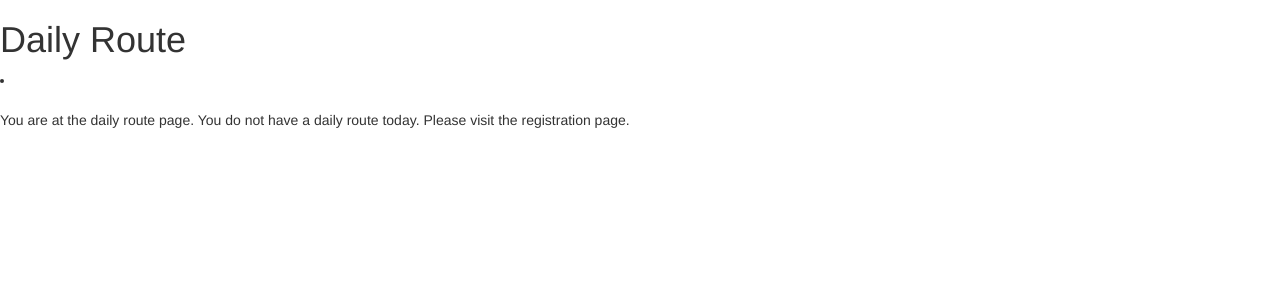
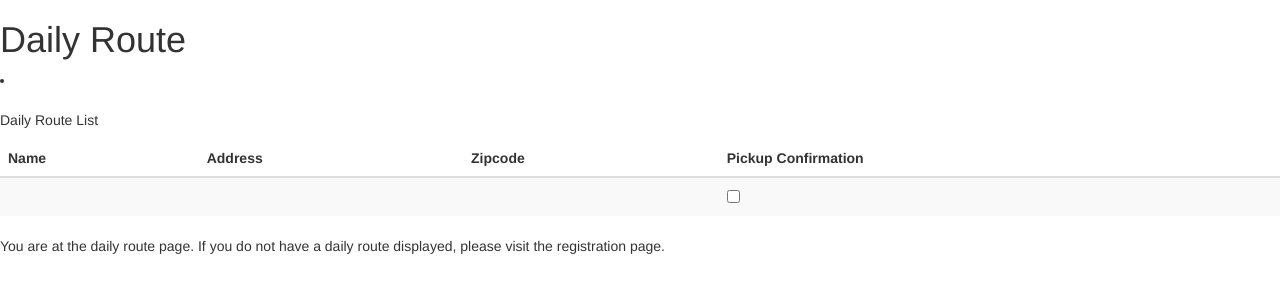
Before and after one commit to Mr-Nelson/TrashCollector, a Django app: page /employees/lookup/ in a window 1280 px wide. Shown: the top 300 px of the page. Run offline with Django 3.2, Linux system fonts and the light colour scheme; a user stored in the database is signed in; tables that the repository leaves empty hold one stand-in row (values such as "Sample post"); some libraries are stand-ins or nearby versions.

Commit message:
Daily Route HTML updated to display list of customers

```diff
--- a/trash_collector/customers/models.py
+++ b/trash_collector/customers/models.py
@@ -16,6 +16,6 @@
     zip_code = models.CharField(max_length=5, null=True)
 
     def __repr__(self):
-        return self.name, self.zip_code, self.balance.__format__(self=self)
+        return self.name, self.zip_code, self.balance
     def __str__(self):
         return self.name, self.zip_code, self.balance
--- a/trash_collector/employees/templates/employees/Daily Route.html
+++ b/trash_collector/employees/templates/employees/Daily Route.html
@@ -6,9 +6,7 @@
 
 {% block content %}
   <li><h2>{{Employee.daily_filter}}</h2></li>
-  {% if Employee.daily_filter  %}
-
-  <table class="table table-striped">
+    <table class="table table-striped">
         <thead title="Customers">
           <p>Daily Route List</p>
           <tr>
@@ -19,7 +17,7 @@
           </tr>
         </thead>
         <tbody>
-        {% for Customer in customers %}
+        {% for Customer in create_route %}
           <tr>
             <td>{{Customer.name}}</td>
             <td>{{Customer.address}}</td>
@@ -28,8 +26,7 @@
           </tr>
         {% endfor %}
        </tbody>
-      </table>
-  {% else %}
-    <p>You are at the daily route page. You do not have a daily route today. Please visit the registration page.</p>
-  {% endif %}
+    </table>
+    <p>You are at the daily route page. If you do not have a daily route displayed, please visit the registration page.</p>
+
 {% endblock %}
--- a/trash_collector/employees/templates/employees/Route Lookup.html
+++ b/trash_collector/employees/templates/employees/Route Lookup.html
@@ -18,7 +18,7 @@
           </tr>
         </thead>
         <tbody>
-        {% for Customer in all_customers %}
+        {% for Customer in customers %}
           <tr>
             <td>{{Customer.name}}</td>
             <td>{{Customer.address}}</td>
--- a/trash_collector/employees/views.py
+++ b/trash_collector/employees/views.py
@@ -2,7 +2,7 @@
 import calendar
 from django.apps import apps
 from django.db.models.functions import ExtractWeekDay
-from django.http import HttpResponseRedirect
+from django.http import HttpResponseRedirect, HttpResponse
 from django.shortcuts import render
 from django.urls import reverse
 
@@ -52,12 +52,9 @@
     user = request.user
     employee = Employee.objects.get(user_id=user.id)
     Customer = apps.get_model('customers.Customer')
-
     customers = Customer.objects.filter(zip_code=employee.route)
     my_date = date.today()
-
-    does_pickup = False
-    create_route = [does_pickup == True]
+    create_route = []
     now_weekday = calendar.day_name[my_date.weekday()]
     int_weekday = date.today().weekday()
     for cust in customers:
@@ -66,10 +63,8 @@
             customer_onetime = datetime.weekday(cust.onetime_pickup)
         else:
             customer_onetime = None
-        if  customer_weekday == now_weekday or customer_onetime == int_weekday:
-            does_pickup = True
-        else:
-            does_pickup = False
+        if customer_weekday == now_weekday or customer_onetime == int_weekday:
+            create_route.append(cust)
     # suspended_accounts = []
     # now_calendar = date.today()
     # for cust in customers:
```
